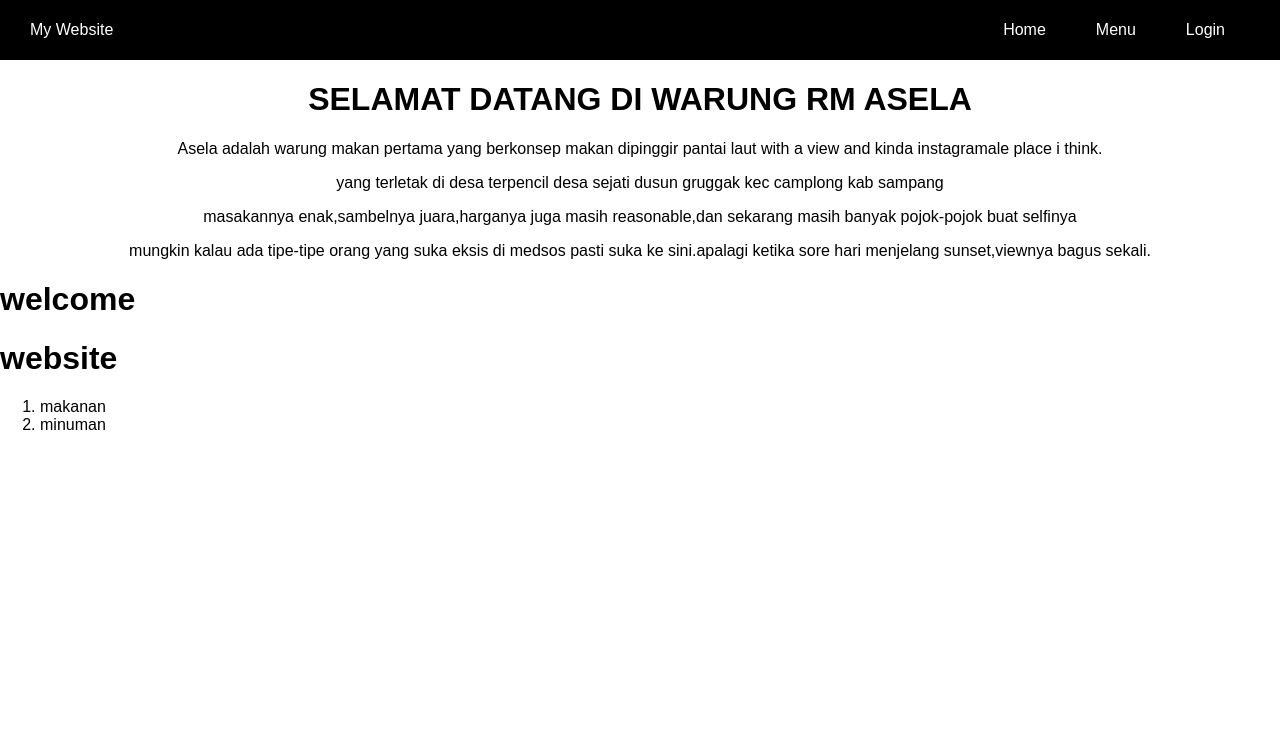
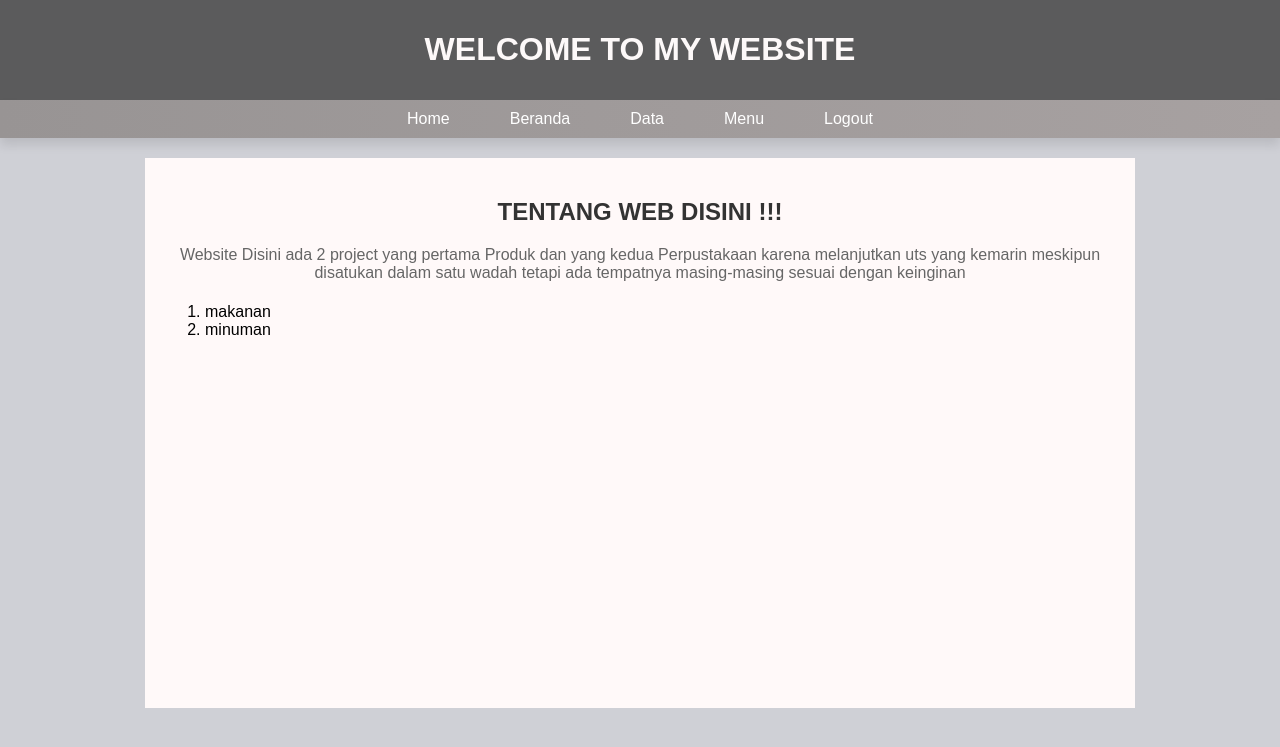
Before and after one commit to rinimaulia09/k_website, a Django app: page /members/ in a window 1280 px wide. Shown: the top 747 px of the page. Run offline with Django 4.2, Linux system fonts and the light colour scheme; data comes from the database, SQL or seed files in the repository.

Commit message:
Menambahkan folder template

```diff
--- a/menu/static/style.css
+++ /dev/null
@@ -1,30 +0,0 @@
-body {
-    font-family: Arial, Helvetica, sans-serif;
-    margin: 0;
-    padding: 0;
-}
-
-nav {
-    background-color: black;
-    display: flex;
-    justify-content: space-between;
-    align-items: center;
-    padding: 5px 30px;
-}
-
-.menu {
-    display: flex;
-}
-.menu li a {
-    padding: 10px 25px;
-}
-
-nav .brand a {
-    color: white;
-    text-decoration: none;
-}
-
-nav .menu li a{
-    color: white;
-    text-decoration: none;
-}
--- a/menu/templates/dt.html
+++ b/menu/templates/dt.html
@@ -10,12 +10,14 @@
 </head>
 <body>
     <header>
-      <h1>Library</h1>
+      <h1>WELCOME TO MY WEBSITE</h1>
     </header>
     <nav>
     <ul>
+        <li><a href ="/members">Home</a></li>
         <li><a href ="#" class="active">Beranda</a></li>
         <li><a href ="">Data</a></li>
+        <li><a href ="/produk">Menu</a></li>
         <li><a href ="/members">Logout</a></li>
     </ul>
     </nav>
--- a/menu/templates/index.html
+++ b/menu/templates/index.html
@@ -6,27 +6,26 @@
     <meta charset="UTF-8">
     <meta name="viewport" content="width=device-width, initial-scale=1.0">
         <title>halaman</title>
-        <link rel="stylesheet" href="{% static 'style.css' %}">
+        <link rel="stylesheet" href="{% static 'stylee.css' %}">
 </head>
 <body>
-   <nav>
-    <div class="brand">
-        <a href="">My Website</a>
-    </div>
-    <ul class="menu">
-        <li><a href="/dt">Home</a></li>
-        <li><a href="/produk">Menu</a></li>
-        <li><a href="">Login</a></li>
-    </ul>
-   </nav>
-
-        <center>
-            <h1>SELAMAT DATANG DI WARUNG RM ASELA</h1>
-                <p>Asela adalah warung makan pertama yang berkonsep makan dipinggir pantai laut with a view and kinda instagramale place i think.</p>
-                <p>yang terletak di desa terpencil desa sejati dusun gruggak kec camplong kab sampang </p>
-                <p>masakannya enak,sambelnya juara,harganya juga masih reasonable,dan sekarang masih banyak pojok-pojok buat selfinya</p>
-                <p>mungkin kalau ada tipe-tipe orang yang suka eksis di medsos pasti suka ke sini.apalagi ketika sore hari menjelang sunset,viewnya bagus sekali.</p>
-            </center>
+    <header>
+        <h1>WELCOME TO MY WEBSITE</h1>
+      </header>
+      <nav>
+        <ul>
+            <li><a href ="">Home</a></li>
+            <li><a href ="/dt" class="active">Beranda</a></li>
+            <li><a href ="">Data</a></li>
+            <li><a href ="/produk">Menu</a></li>
+            <li><a href ="/members">Logout</a></li>
+        </ul>
+        </nav>
+    <div class="container">
+        <div class="library">
+            <h2>TENTANG WEB DISINI !!!</h2>
+            <p>Website Disini ada 2 project yang pertama Produk dan yang kedua Perpustakaan karena melanjutkan uts yang kemarin meskipun disatukan dalam satu wadah tetapi ada tempatnya masing-masing sesuai dengan keinginan</p>
+         </div>
         </body>
 
         <h1>{{ judul }}</h1>
--- a/menu/views.py
+++ b/menu/views.py
@@ -5,8 +5,8 @@
 def members(request):
   data = kategori.objects.all()
   context = {
-    "judul":"welcome",
-    "sub_judul" :"website",
+    "judul":"",
+    "sub_judul" :"",
     "kategori" : data,
   }
   template = loader.get_template('index.html')
```
Also changed, not shown: menu/templates/detail_produk.html (+16 -9 lines), menu/templates/produk.html (+17 -9 lines).
